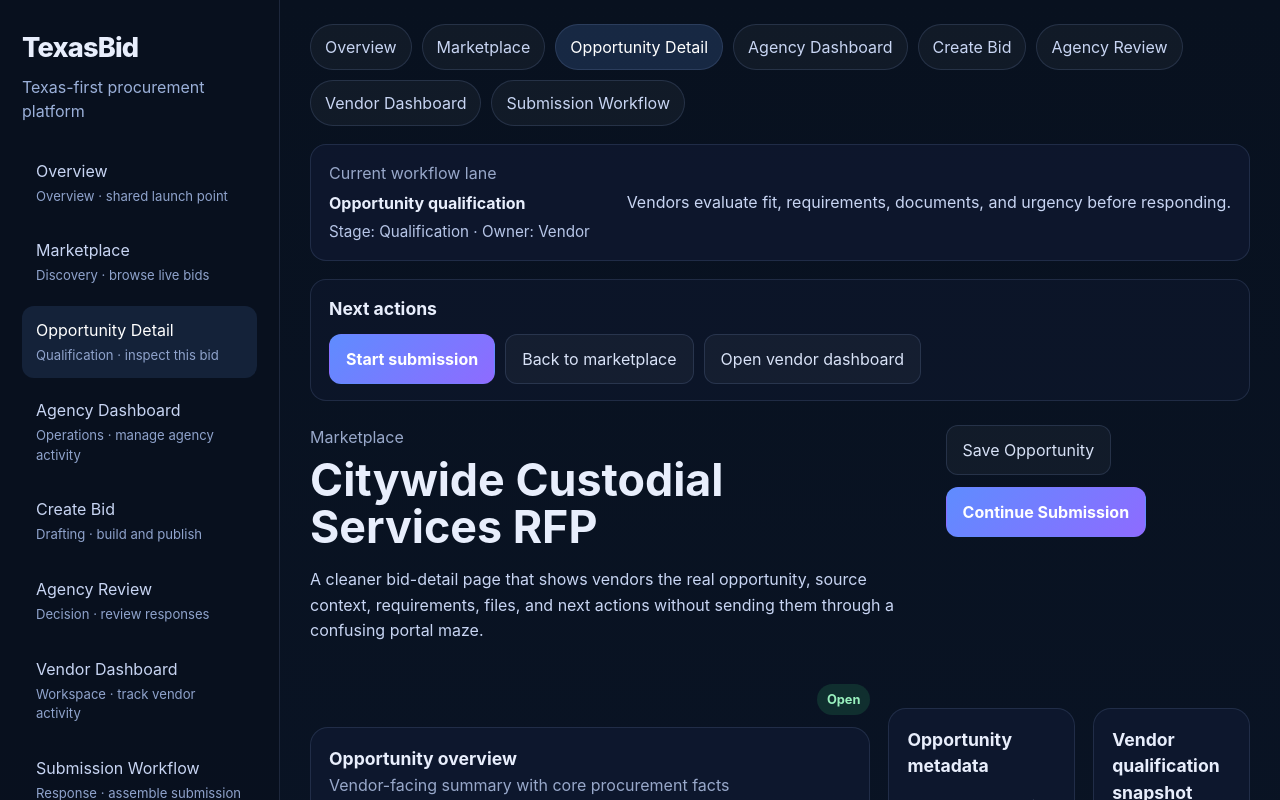
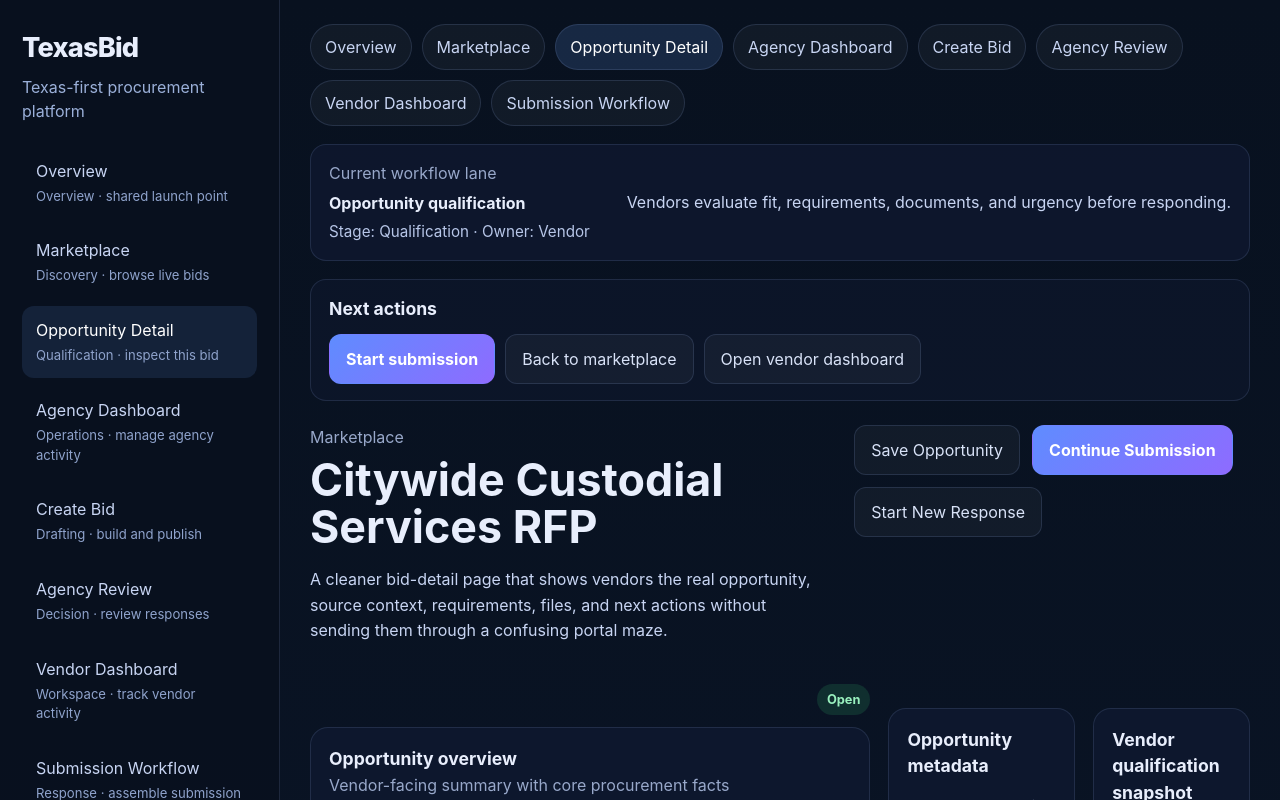
Before and after one commit to kinectic/texas-bid-consumer-portal, a React (Vite) app in the folder texas-bid-portal/: page / in a window 1280 px wide. Both pictures are taken after a click on the button "Opportunity Detail". Shown: the top 800 px of the page. Built offline with nearby package versions, Linux system fonts and the light colour scheme.

Commit message:
Add explicit new-response path to bid portal vendor flow

```diff
--- a/texas-bid-portal/src/App.tsx
+++ b/texas-bid-portal/src/App.tsx
@@ -69,6 +69,7 @@ function renderView(
   submissionQueue: Submission[],
   selectedSubmissionId: string | null,
   selectSubmission: (submission: Submission) => void,
+  startNewSubmission: () => void,
   vendorQueueFilter: SubmissionQueueFilter,
   setVendorQueueFilter: (filter: SubmissionQueueFilter) => void,
   agencyQueueFilter: SubmissionQueueFilter,
@@ -104,7 +105,7 @@ function renderView(
         />
       )
     case 'opportunity':
-      return <OpportunityDetailPage opportunity={currentOpportunity} submissionQueue={submissionQueue} onNavigate={navigate} />
+      return <OpportunityDetailPage opportunity={currentOpportunity} submissionQueue={submissionQueue} onStartNewSubmission={startNewSubmission} onNavigate={navigate} />
     case 'agency-dashboard':
       return (
         <AgencyDashboardPage
@@ -150,7 +151,7 @@ function renderView(
         />
       )
     case 'vendor-dashboard':
-      return <VendorDashboardPage currentOpportunity={currentOpportunity} submissions={submissionQueue} selectedSubmissionId={selectedSubmissionId} draftSummary={draftSummary} readinessByOpportunityId={readinessByOpportunityId} queueFilter={vendorQueueFilter} onQueueFilterChange={setVendorQueueFilter} onSelectOpportunity={selectOpportunity} onSelectSubmission={selectSubmission} onNavigate={navigate} />
+      return <VendorDashboardPage currentOpportunity={currentOpportunity} submissions={submissionQueue} selectedSubmissionId={selectedSubmissionId} draftSummary={draftSummary} readinessByOpportunityId={readinessByOpportunityId} queueFilter={vendorQueueFilter} onQueueFilterChange={setVendorQueueFilter} onSelectOpportunity={selectOpportunity} onSelectSubmission={selectSubmission} onStartNewSubmission={startNewSubmission} onNavigate={navigate} />
     case 'submission-workflow':
       return (
         <SubmissionWorkflowPage
@@ -358,6 +359,26 @@ function App() {
     }))
   }
 
+  const startNewSubmission = () => {
+    setSelectedSubmissionByOpportunity((current) => {
+      const next = { ...current }
+      delete next[currentOpportunity.id]
+      return next
+    })
+
+    setSubmissionFormsByOpportunity((current) => ({
+      ...current,
+      [currentOpportunity.id]: {
+        ...initialSubmissionFormState,
+      },
+    }))
+
+    setSubmissionDocumentsByOpportunity((current) => ({
+      ...current,
+      [currentOpportunity.id]: initialSubmissionDocuments.map((document) => ({ ...document })),
+    }))
+  }
+
   const setVendorQueueFilterWithSelectionRepair = (filter: SubmissionQueueFilter) => {
     setVendorQueueFilter(filter)
 
@@ -560,6 +581,7 @@ function App() {
           submissionQueue,
           selectedSubmissionId,
           selectSubmission,
+          startNewSubmission,
           vendorQueueFilter,
           setVendorQueueFilterWithSelectionRepair,
           agencyQueueFilter,
--- a/texas-bid-portal/src/pages/OpportunityDetailPage.tsx
+++ b/texas-bid-portal/src/pages/OpportunityDetailPage.tsx
@@ -23,10 +23,11 @@ const opportunityRequirementItems = [
 type OpportunityDetailPageProps = {
   opportunity: Opportunity
   submissionQueue: Submission[]
+  onStartNewSubmission: () => void
   onNavigate: (view: ViewKey) => void
 }
 
-export function OpportunityDetailPage({ opportunity, submissionQueue, onNavigate }: OpportunityDetailPageProps) {
+export function OpportunityDetailPage({ opportunity, submissionQueue, onStartNewSubmission, onNavigate }: OpportunityDetailPageProps) {
   const activeSubmission = submissionQueue.find((submission) => submission.opportunityId === opportunity.id)
   const awardHistoryItems = opportunities
     .filter((item) => item.status === 'awarded')
@@ -49,6 +50,12 @@ export function OpportunityDetailPage({ opportunity, submissionQueue, onNavigate
           <button className="ghost" onClick={() => onNavigate('vendor-dashboard')}>Save Opportunity</button>
           <button className="primary" onClick={() => onNavigate('submission-workflow')}>
             {activeSubmission ? 'Continue Submission' : 'Start Submission'}
+          </button>
+          <button className="ghost" onClick={() => {
+            onStartNewSubmission()
+            onNavigate('submission-workflow')
+          }}>
+            Start New Response
           </button>
         </div>
       </header>
--- a/texas-bid-portal/src/pages/SubmissionWorkflowPage.tsx
+++ b/texas-bid-portal/src/pages/SubmissionWorkflowPage.tsx
@@ -118,6 +118,9 @@ export function SubmissionWorkflowPage({
           <p className="intro">
             A direct submission flow where Texas vendors can confirm fit, upload documents, answer requirements, and submit a bid response inside the platform.
           </p>
+          <p className="muted">
+            Active response record: {activeSubmission ? `${activeSubmission.vendor} · ${activeSubmission.id}` : 'new unsaved response'}
+          </p>
         </div>
         <div className="top-actions">
           <button className="ghost" onClick={() => {
--- a/texas-bid-portal/src/pages/VendorDashboardPage.tsx
+++ b/texas-bid-portal/src/pages/VendorDashboardPage.tsx
@@ -40,10 +40,11 @@ type VendorDashboardPageProps = {
   onQueueFilterChange: (filter: 'current' | 'all') => void
   onSelectOpportunity: (opportunity: Opportunity) => void
   onSelectSubmission: (submission: Submission) => void
+  onStartNewSubmission: () => void
   onNavigate: (view: ViewKey) => void
 }
 
-export function VendorDashboardPage({ currentOpportunity, submissions, selectedSubmissionId, draftSummary, readinessByOpportunityId, queueFilter, onQueueFilterChange, onSelectOpportunity, onSelectSubmission, onNavigate }: VendorDashboardPageProps) {
+export function VendorDashboardPage({ currentOpportunity, submissions, selectedSubmissionId, draftSummary, readinessByOpportunityId, queueFilter, onQueueFilterChange, onSelectOpportunity, onSelectSubmission, onStartNewSubmission, onNavigate }: VendorDashboardPageProps) {
   const savedOpportunities = [
     currentOpportunity,
     ...opportunities.filter((opportunity) => opportunity.status === 'open' && opportunity.id !== currentOpportunity.id),
@@ -100,6 +101,10 @@ export function VendorDashboardPage({ currentOpportunity, submissions, selectedS
           <>
             <button className="primary" onClick={() => onNavigate('marketplace')}>Find opportunities</button>
             <button className="ghost" onClick={() => onNavigate('submission-workflow')}>Continue submission</button>
+            <button className="ghost" onClick={() => {
+              onStartNewSubmission()
+              onNavigate('submission-workflow')
+            }}>Start new response</button>
             <button className="ghost" onClick={() => onNavigate('opportunity')}>Review packet</button>
           </>
         }
```
